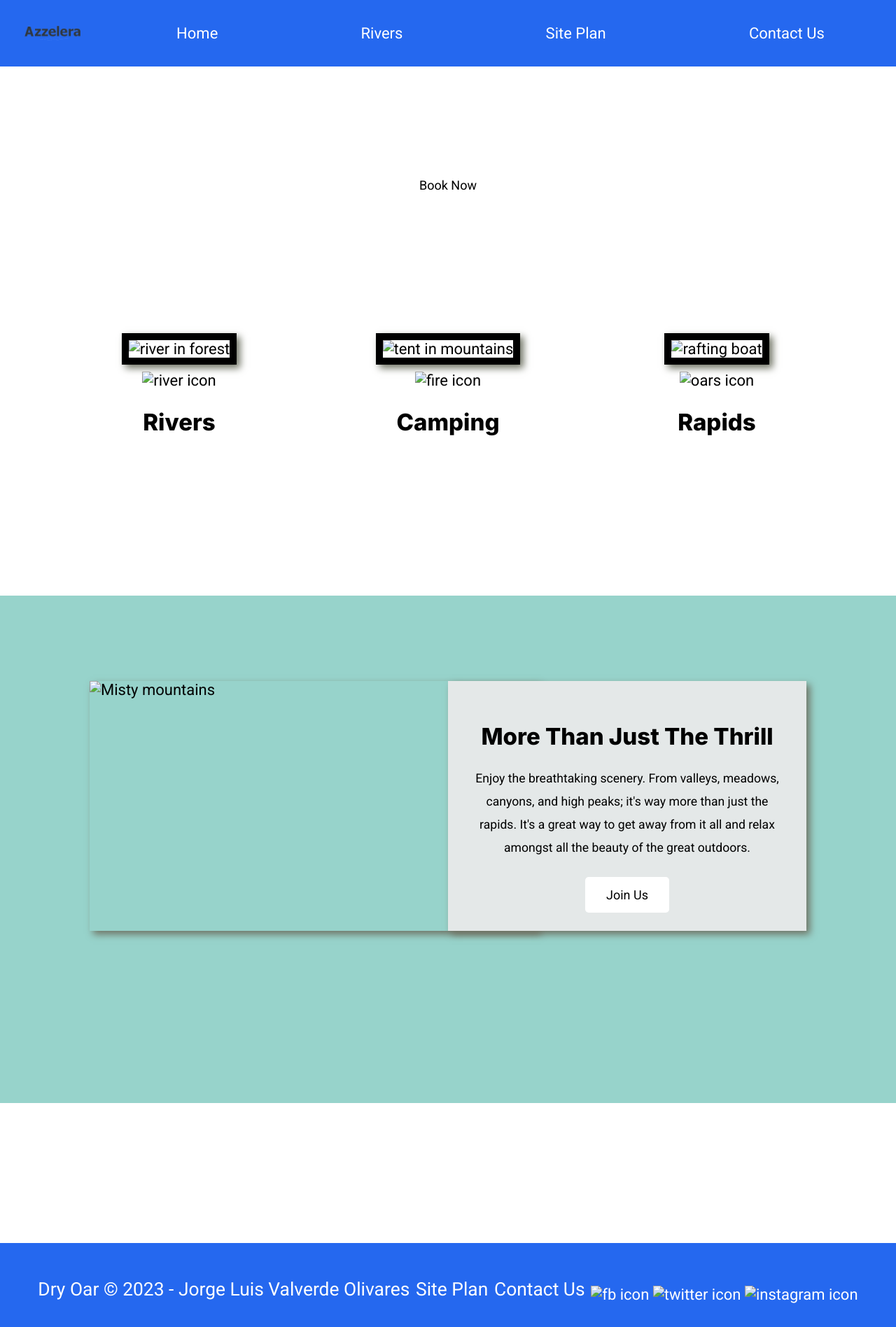
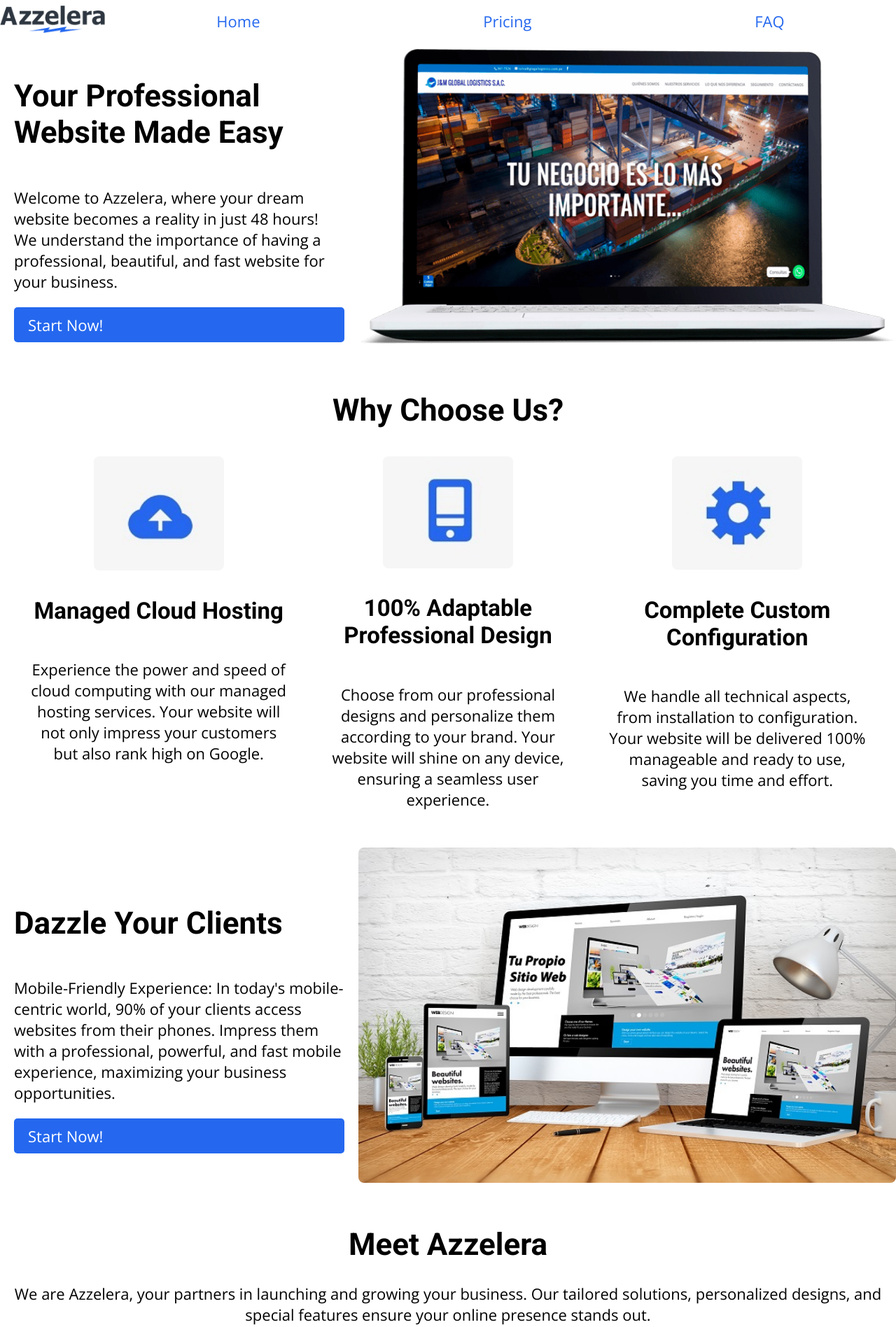
Before and after one commit to jorgevaoli/wdd130, a plain HTML site: page webdesign/index.html in a window 1280 px wide. Shown: the top 1896 px of the page at 70% size. Drawn offline with nearby package versions, Linux system fonts and the light colour scheme.

Commit message:
Personal Site HTML

```diff
--- a/webdesign/index.html
+++ b/webdesign/index.html
@@ -14,62 +14,82 @@
         </a>
         <nav>
             <a href="index.html">Home</a>
-            <a href="rivers.html">Rivers</a>
-            <a href="site-plan-rafting.html">Site Plan</a>
-            <a href="contactus.html">Contact Us</a>
+            <a href="pricing.html">Pricing</a>
+            <a href="faq.html">FAQ</a>
         </nav>
     </header>
-    <div id="hero">
-        <div id="hero-box">
-            <img id="hero-img" src="images/hero.png" alt="People enjoying white water rafting">
+
+    <main>
+        <div class="container">
+            <div class="left-side">
+                <h1>Your Professional Website Made Easy</h1>
+                <p>Welcome to Azzelera, where your dream website becomes a reality in just 48 hours! We understand the importance of having a professional, beautiful, and fast website for your business.</p>
+                <a href="#" class="cta-button">Start Now!</a>
+            </div>
+            <div class="right-side">
+                <img src="images/homepage1.png" alt="website">
+            </div>
         </div>
-        <section id="hero-msg">
-            <h1 class="home-title">Have An Adventure</h1>
-            <h4>Make Memories with Dry Oar</h4>
-            <div class='button-box'>
-                <a class="book" href="contactus.html">Book Now</a>
+
+        <div class="section">
+            <h1>Why Choose Us?</h1>
+            <div class="row">
+                <div class="column">
+                    <img class="img3" src="images/homepage4-a.JPG" alt="Descripción de la imagen 1">
+                    <h2>Managed Cloud Hosting</h2>
+                    <p>Experience the power and speed of cloud computing with our managed hosting services. Your website will not only impress your customers but also rank high on Google.</p>
+                </div>
+                <div class="column">
+                    <img class="img3" src="images/homepage4-b.JPG" alt="Descripción de la imagen 2">
+                    <h2>100% Adaptable Professional Design</h2>
+                    <p>Choose from our professional designs and personalize them according to your brand. Your website will shine on any device, ensuring a seamless user experience.</p>
+                </div>
+                <div class="column">
+                    <img class="img3" src="images/homepage4-c.JPG" alt="Descripción de la imagen 3">
+                    <h2>Complete Custom Configuration</h2>
+                    <p>We handle all technical aspects, from installation to configuration. Your website will be delivered 100% manageable and ready to use, saving you time and effort.</p>
+                </div>
             </div>
-        </section>
-    </div>
-    <main class="home-grid">
-        <section class="rivers-card">
-            <img class="card-img" src="images/rivers.jpg" alt="river in forest">
-            <img class="icon" src="images/river_icon.png" alt="river icon">
-            <h2>Rivers</h2>
-        </section>
-        <section class="camping-card">
-            <img class="card-img" src="images/camping.jpg" alt="tent in mountains">
-            <img class="icon" src="images/fire_icon.png" alt="fire icon">
-            <h2>Camping</h2>
-        </section>
-        <section class="rapids-card">
-            <img class="card-img" src="images/rapids.jpg" alt="rafting boat">
-            <img class="icon" src="images/oars.png" alt="oars icon">
-            <h2>Rapids</h2>
-        </section>
-        <div id="background"></div>
-        <img class="mountains" src="images/mountains.jpg" alt="Misty mountains">
-        <section class="msg">
-            <h2>More Than Just The Thrill</h2>
-            <p>Enjoy the breathtaking scenery. From valleys, meadows, canyons, and high peaks; it's way more than just the rapids. It's a great way to get away from it all and relax amongst all the beauty of the great outdoors. </p>
-            <a class='join' href="rivers.html">Join Us</a>
-        </section>
+        </div>
+
+        <div class="container">
+            <div class="left-side">
+                <h1>Dazzle Your Clients</h1>
+                <p>Mobile-Friendly Experience: In today's mobile-centric world, 90% of your clients access websites from their phones. Impress them with a professional, powerful, and fast mobile experience, maximizing your business opportunities.</p>
+                <a href="#" class="cta-button">Start Now!</a>
+            </div>
+            <div class="right-side">
+                <img src="images/homepage3.jpg" alt="website">
+            </div>
+        </div>
+
+        <div class="section">
+            <h1>Meet Azzelera</h1>
+            <p>We are Azzelera, your partners in launching and growing your business. Our tailored solutions, personalized designs, and special features ensure your online presence stands out.</p>
+            <div class="row">
+                <div class="column">
+                    <img class="img3" src="images/faq2-a.JPG" alt="Descripción de la imagen 1">
+                    <h3>Customized Projects</h3>
+
+                </div>
+                <div class="column">
+                    <img class="img3" src="images/faq2-b.JPG" alt="Descripción de la imagen 2">
+                    <h3>Personalized design</h3>
+
+                </div>
+                <div class="column">
+                    <img class="img3" src="images/faq2-c.JPG" alt="Descripción de la imagen 3">
+                    <h3>Special Features</h3>
+
+                </div>
+            </div>
+        </div>
+
     </main>
     <footer>
-        <p>Dry Oar &copy; 2023 - Jorge Luis Valverde Olivares</p>
-        <p><a href="site-plan-rafting.html">Site Plan</a></p>
-        <p><a href="contactus.html">Contact Us</a></p>
-        <div class="social">
-            <a href="https://facebook.com" target="_blank">
-                <img src="images/facebook.png" alt="fb icon">
-            </a>
-            <a href="https://twitter.com" target="_blank">
-                <img src="images/twitter.png" alt="twitter icon">
-            </a>
-            <a href="https://instagram.com" target="_blank">
-                <img src="images/instagram.png" alt="instagram icon">
-            </a>
-        </div>
+        <p>Azzelera &copy; 2023 - Jorge Luis Valverde Olivares</p>
+        <p><a href="https://jorgevaoli.github.io/wdd130/webdesign/site-plan.html">Site Plan</a></p>
+
     </footer>
     </div>
 </body>
--- a/webdesign/styles/style.css
+++ b/webdesign/styles/style.css
@@ -1,7 +1,7 @@
-@import url('https://fonts.googleapis.com/css2?family=Inter:wght@800&family=Roboto&display=swap');
+@import url('https://fonts.googleapis.com/css2?family=Open+Sans&family=Roboto:wght@700&display=swap');
 
 h1, h2, h3, h4, h5, h6 {
-    font-family: Inter, Arial, sans-serif;
+    font-family: Roboto, Arial, sans-serif;
 }
 
 #content {
@@ -16,9 +16,9 @@ nav {
 
 nav a {
     text-align: center;
-    color: white;
+    color: #2568EF;
     text-decoration: none;
-    padding: 35px;
+    padding: 15px;
 }
 
 #hero {
@@ -64,21 +64,22 @@ main section {
 
 body {
     background-color: white;
-    font-family: Roboto, Helvetica, sans-serif;
+    font-family: "Open Sans", Helvetica, sans-serif;
     font-size: 22px;
     margin: 0;
     padding: 0;
+    box-sizing: border-box;
 }
 
 header {
-    background-color: #2568EF;
+    background-color: white;
     display: grid;
     grid-template-columns: 150px auto;
 }
 
 nav a:hover {
     background-color: #FF9B19;
-    color: black;
+    color: white;
 }
 
 .book, .join {
@@ -145,7 +146,7 @@ footer a:hover {
 }
 
 .logo {
-    width: 80px;
+    width: 100%;
 }
 
 .icon {
@@ -171,93 +172,97 @@ footer p a:hover {
     align-self: center;
 }
 
-footer .social img {
-    padding-top: 15px;
+/*NUEVO para esta page*/
+
+.container {
+    display: flex;
+    max-width: 100%;
+    margin: 2px auto;
 }
 
-.rivers-card, .camping-card, .rapids-card {
-    margin: 200px 0;
+.left-side {
+    width: 40%;
+    padding: 20px;
+    box-sizing: border-box;
+    display: flex;
+    flex-direction: column;
+    justify-content: center;
 }
 
-.card-img {
-    border: 10px solid black;
-    transition: transform .5s;
-    box-shadow: 5px 5px 10px #6f7364;
+.right-side {
+    width: 60%;
+    overflow: hidden; /* Para manejar el espacio de la imagen dentro del contenedor */
+    display: flex;
+    justify-content: center;
+    align-items: center;
 }
 
-.card-img:hover {
-    opacity: .6;
-    transform: scale(1.1);
+.cta-button {
+    display: inline-block;
+    padding: 10px 20px;
+    background-color: #2568EF;
+    color: #fff;
+    text-decoration: none;
+    border-radius: 5px;
 }
 
-main section img {
-    box-sizing: border-box;
+img {
+    width: 100%;
+    height: auto;
+    display: block;
+
 }
 
-.card-img, .mountains {
-    width: 100%;
+.section {
+    text-align: center;
+    padding: 20px;
 }
 
-.home-grid {
-    display: grid;
-    grid-template-columns: repeat(10, 1fr);
+.row {
+    display: flex;
+    justify-content: space-around;
+    margin-top: 20px;
 }
 
-.rivers-card {
-    grid-column: 2 / span 2;
-    grid-row: 2 / span 2;
-}
-
-.camping-card {
-    grid-column: 5 / span 2;
-    grid-row: 2 / span 2;
-}
-
-.rapids-card {
-    grid-column: 8 / span 2;
-    grid-row: 2 / span 2;
-}
-
-.mountains {
-    grid-column: 2 / span 5;
-    grid-row: 5 / span 3;
-    width: 100%;
-    box-shadow: 5px 5px 10px #6f7364;
-}
-
-/* Start Here Rivers Page */
-
-.rivers-main {
-    display: grid;
-    grid-template-columns: 1fr 1fr;
-    grid-gap: 20px;
-    margin: 0 50px;
-  }
-
-  .rivers-section {
-    padding: 20px;
-    text-align: left;
+.column {
+    flex: 0 1 30%;
+    text-align: center;
+    padding: 10px;
     display: flex;
     flex-direction: column;
     align-items: center;
-  }
+}
 
-  .rivers-img {
+img {
     max-width: 100%;
     height: auto;
-    display: flex;
-    align-items: center;
-    justify-content: center;
-    height: 100%;
-    margin: 0;
-    margin-top: 20px;
-    margin-bottom: 20px;
-  }
+    display: block;
+    border-radius: 8px;
+    margin-bottom: 10px;
+}
 
-  .rivers-h1 {
-    text-align: center;
-    margin-top: 20px; /* Espaciado superior para separar el título del contenido */
-  }
+.img3 {
+    max-width: 50%;
+    height: auto;
+    display: block;
+}
+
+.imgfaq {
+    max-width: 30%;
+    height: auto;
+    display: block;
+    margin: 20px auto;
+}
+
+button.cta-button {
+    padding: 10px 20px;
+    background-color: #2568EF;
+    color: #fff;
+    border: none;
+    border-radius: 5px;
+    cursor: pointer;
+}
+
 
 @media screen and (max-width: 900px) {
     #hero, .home-grid {
```
Also changed, not shown: webdesign/faq.html (+69 -0 lines), webdesign/pricing.html (+58 -0 lines), webdesign/images/faq2-a.JPG (added), webdesign/images/faq2-b.JPG (added), webdesign/images/faq2-c.JPG (added), webdesign/images/homepage4-a.JPG (added), webdesign/images/homepage4-b.JPG (added), webdesign/images/homepage4-c.JPG (added), webdesign/images/p1.jpg (added), webdesign/images/p2.jpg (added), webdesign/images/p3.jpg (added), webdesign/images/princing1 - copia (2).jpg (added), webdesign/images/princing1 - copia (3).jpg (added), webdesign/images/princing1 - copia.jpg (added).
